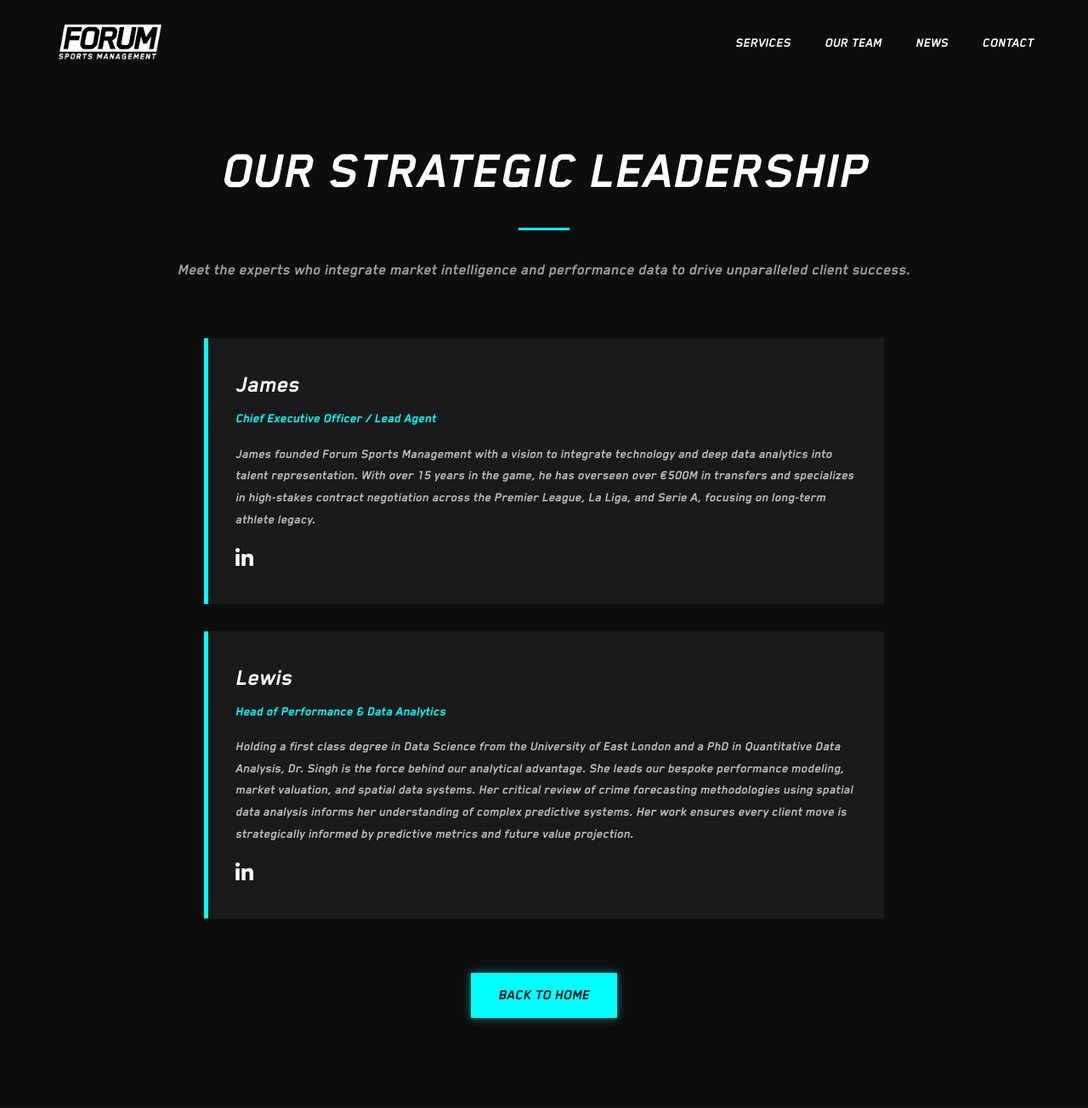
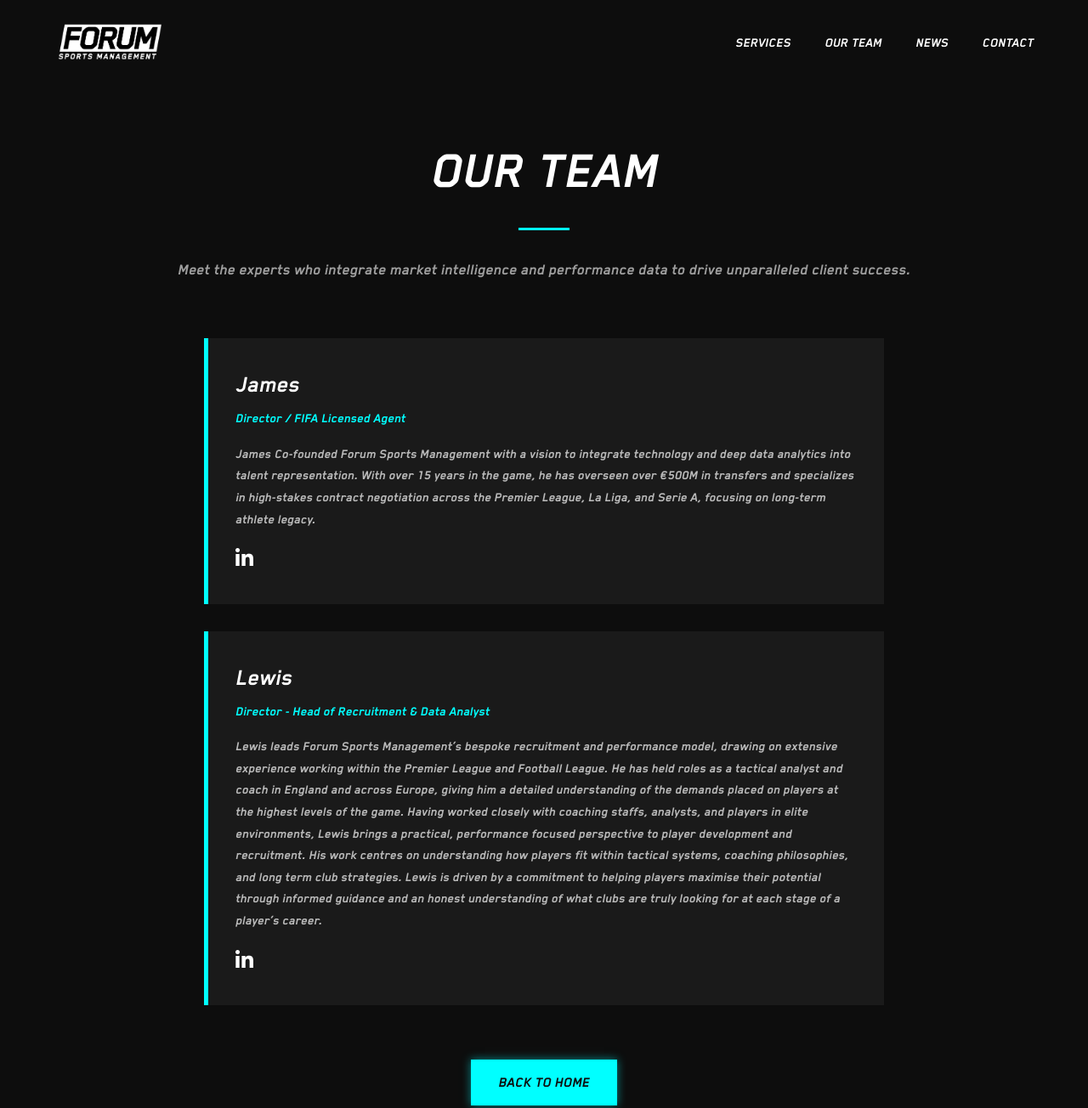
Before and after one commit to mahi-apk/forum-sports-website, a plain HTML site: page team.html in a window 1280 px wide. Shown: the top 1304 px of the page at 85% size. Drawn offline with Linux system fonts and the light colour scheme.

Commit message:
Update team member titles and descriptions

```diff
--- a/team.html
+++ b/team.html
@@ -24,21 +24,23 @@
 
     <section id="team-page" class="team-section section-padding stagger-reveal" style="padding-top: 150px;">
         <div class="section-header">
-            <h1 class="title stagger-item">OUR STRATEGIC LEADERSHIP</h1>
+            <h1 class="title stagger-item">Our Team</h1>
             <p class="subtitle stagger-item">Meet the experts who integrate market intelligence and performance data to drive unparalleled client success.</p>
         </div>
 
         <div class="employee-list-grid" style="max-width: 800px;">
             <div id="alex" class="employee-card stagger-item digital-hover" style="grid-column: 1 / -1;">
                 <h3 style="margin-top: 0;">James</h3>
-                <span class="employee-title">Chief Executive Officer / Lead Agent</span>
-                <p>James founded Forum Sports Management with a vision to integrate technology and deep data analytics into talent representation. With over 15 years in the game, he has overseen over €500M in transfers and specializes in high-stakes contract negotiation across the Premier League, La Liga, and Serie A, focusing on long-term athlete legacy.</p>
+                <span class="employee-title">Director / FIFA Licensed Agent</span>
+                <p>James Co-founded Forum Sports Management with a vision to integrate technology and deep data analytics into talent representation. With over 15 years in the game, he has overseen over €500M in transfers and specializes in high-stakes contract negotiation across the Premier League, La Liga, and Serie A, focusing on long-term athlete legacy.</p>
                 <div class="social-links" style="margin-top: 1rem;"><a href="#"><i class="fab fa-linkedin-in"></i></a></div>
             </div>
             <div id="lara" class="employee-card stagger-item digital-hover" style="grid-column: 1 / -1;">
                 <h3 style="margin-top: 0;">Lewis</h3>
-                <span class="employee-title">Head of Performance & Data Analytics</span>
-                <p>Holding a first class degree in Data Science from the University of East London and a PhD in Quantitative Data Analysis, Dr. Singh is the force behind our analytical advantage. She leads our bespoke performance modeling, market valuation, and spatial data systems. Her critical review of crime forecasting methodologies using spatial data analysis informs her understanding of complex predictive systems. Her work ensures every client move is strategically informed by predictive metrics and future value projection.</p>
+                <span class="employee-title">Director - Head of Recruitment & Data Analyst</span>
+                <p>Lewis leads Forum Sports Management’s bespoke recruitment and performance model, drawing on extensive experience working within the Premier League and Football League. He has held roles as a tactical analyst and coach in England and across Europe, giving him a detailed understanding of the demands placed on players at the highest levels of the game.
+Having worked closely with coaching staffs, analysts, and players in elite environments, Lewis brings a practical, performance focused perspective to player development and recruitment. His work centres on understanding how players fit within tactical systems, coaching philosophies, and long term club strategies.
+Lewis is driven by a commitment to helping players maximise their potential through informed guidance and an honest understanding of what clubs are truly looking for at each stage of a player’s career.</p>
                 <div class="social-links" style="margin-top: 1rem;"><a href="#"><i class="fab fa-linkedin-in"></i></a></div>
             </div>
         </div>
```
